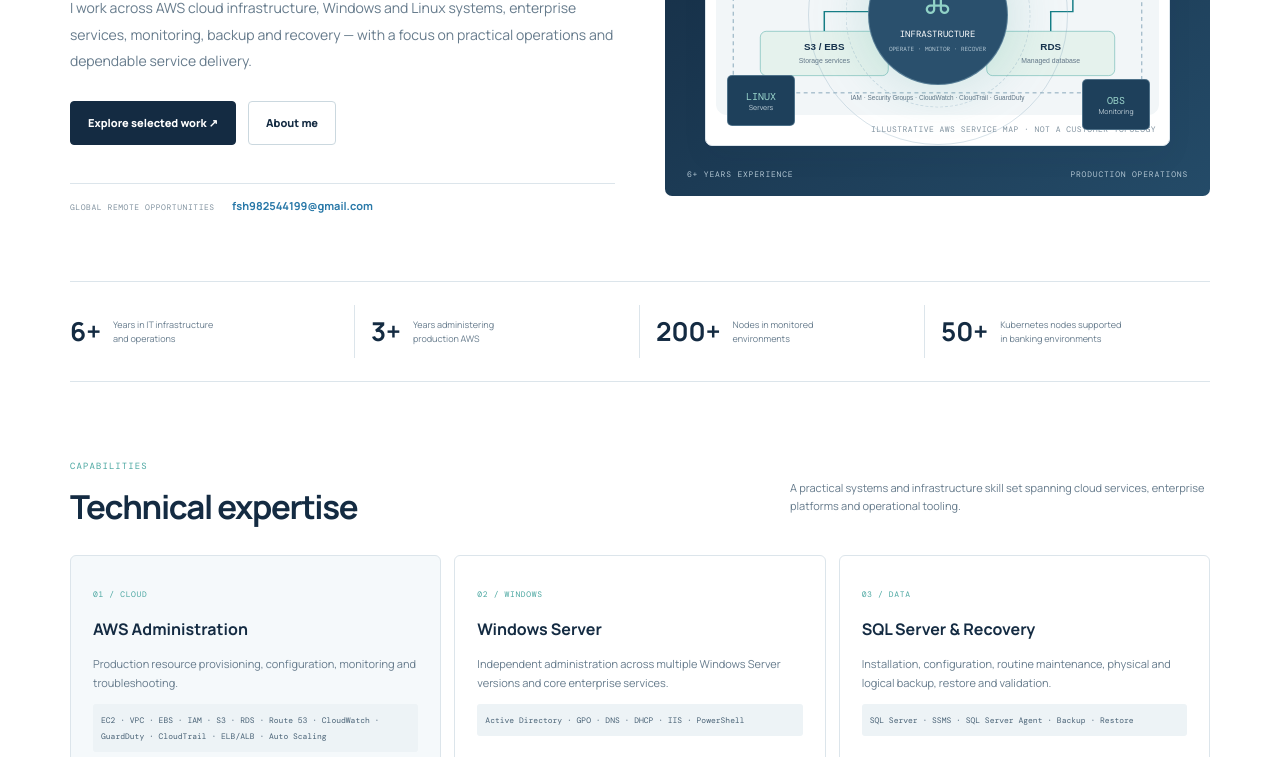
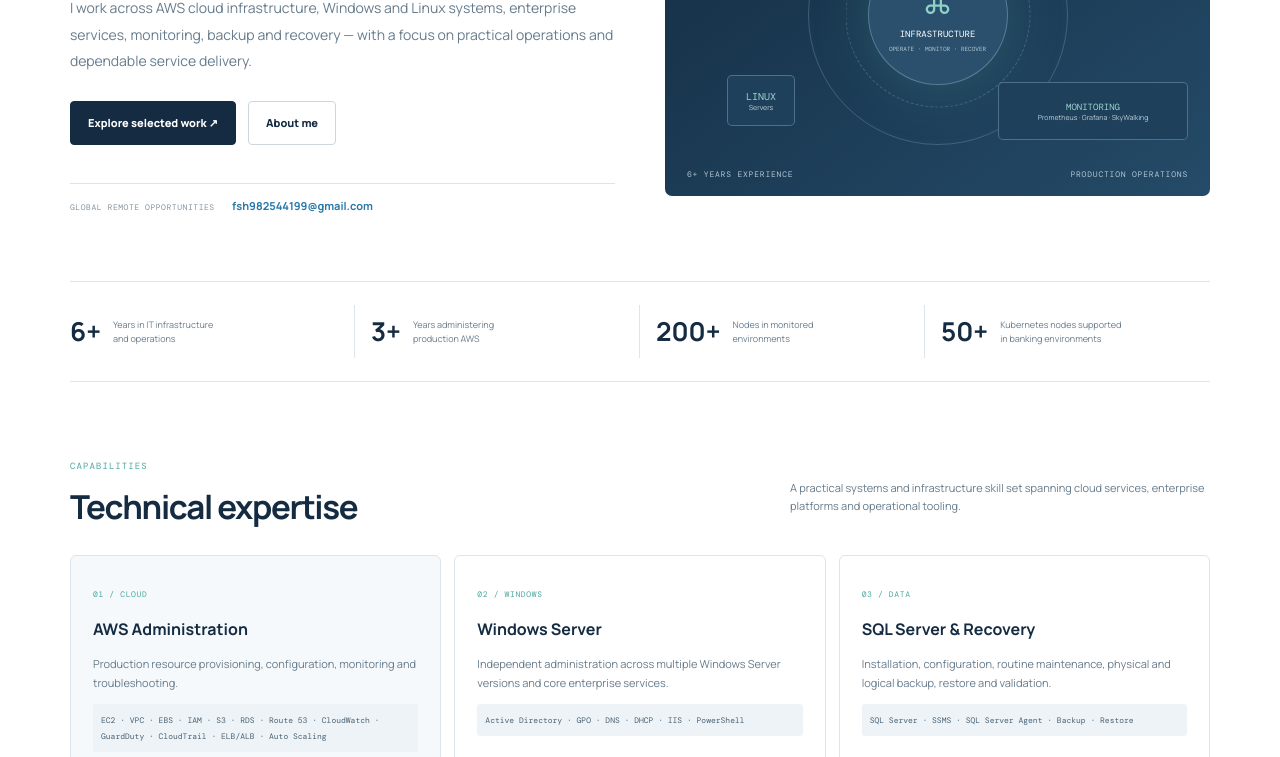
Before and after one commit to buddynotshotme/buddynotshotme.github.io, a plain HTML site: page index.html in a window 1280 px wide. Shown: the part 343-1100 px from the top of the page. Drawn offline with nearby package versions, Linux system fonts and the light colour scheme.

Commit message:
Replace incorrect OBS label with actual monitoring stack

```diff
--- a/index.html
+++ b/index.html
@@ -12,7 +12,7 @@
 *{box-sizing:border-box}html{scroll-behavior:smooth;scroll-padding-top:85px}body{margin:0;font-family:Manrope,Arial,sans-serif;color:var(--ink);line-height:1.65}a{color:inherit;text-decoration:none}.wrap{width:min(1140px,calc(100% - 52px));margin:auto}
 .top{height:72px;padding:0 max(26px,calc((100% - 1140px)/2));display:flex;align-items:center;justify-content:space-between;border-bottom:1px solid var(--line);position:sticky;top:0;background:#fffffff2;backdrop-filter:blur(12px);z-index:5}.brand{font-size:12px;font-weight:800;letter-spacing:.12em;color:var(--navy)}.brand b{display:inline-grid;place-items:center;width:34px;height:34px;background:var(--navy);color:white;border-radius:8px;margin-right:9px;font:11px "DM Mono"}.top nav{display:flex;gap:26px;align-items:center;font-size:12px;font-weight:700;color:#5c7180}.top nav a:hover{color:var(--blue)}.contact-link{padding:9px 15px;border:1px solid #cbd8df;border-radius:4px}.menu{display:none}
 .hero{display:grid;grid-template-columns:1fr 1fr;gap:50px;align-items:center;padding:80px 0 68px}.eyebrow{font:9px "DM Mono";letter-spacing:.12em;color:var(--teal);margin:0 0 16px}.hero h1{font-size:clamp(42px,5vw,65px);line-height:1.08;letter-spacing:-.055em;color:var(--navy);margin:0 0 20px}.hero h1 em{font-style:normal;color:var(--blue)}.lead{font-size:14px;line-height:1.9;color:var(--muted)}.actions{display:flex;gap:12px;margin-top:26px}.btn{padding:12px 17px;border:1px solid #cbd8df;border-radius:4px;font-size:11px;font-weight:800;color:var(--navy)}.primary{background:var(--navy);color:white;border-color:var(--navy)}.email{margin-top:38px;padding-top:14px;border-top:1px solid var(--line);font:8px "DM Mono";color:#8293a0;letter-spacing:.07em}.email a{font:700 11px Manrope;color:var(--blue);margin-left:12px;letter-spacing:0}
-.visual{height:370px;border-radius:7px;background:linear-gradient(145deg,#142b42,#244b68);position:relative;overflow:hidden;color:white}.vtop,.vbottom{position:absolute;left:22px;right:22px;display:flex;justify-content:space-between;font:8px "DM Mono";color:#b1c5d2;letter-spacing:.1em}.vtop{top:19px}.vtop span{color:#91d3bd}.vbottom{bottom:17px}.orbit{position:absolute;border:1px solid #86a9bd55;border-radius:50%;left:50%;top:51%;transform:translate(-50%,-50%)}.o1{width:260px;height:260px}.o2{width:185px;height:185px;border-style:dashed}.core{position:absolute;left:50%;top:51%;transform:translate(-50%,-50%);width:140px;height:140px;border-radius:50%;background:#2a506d;border:1px solid #8ab1c477;display:flex;align-items:center;justify-content:center;flex-direction:column;font-size:31px;color:#91d2c7;box-shadow:0 0 55px #4ba7a144}.core b{font:9px "DM Mono";color:white}.core small{font:6px "DM Mono";color:#b4c8d5;margin-top:5px}.node{position:absolute;width:68px;height:51px;border:1px solid #86a9bd77;border-radius:5px;background:#1e405b;display:flex;align-items:center;justify-content:center;flex-direction:column;font:10px "DM Mono";color:#9bd5cc}.node small{font:7px Manrope;color:#c1d0d9}.n1{top:80px;left:48px}.n2{top:98px;right:40px}.n3{bottom:70px;left:62px}.n4{bottom:66px;right:60px}
+.visual{height:370px;border-radius:7px;background:linear-gradient(145deg,#142b42,#244b68);position:relative;overflow:hidden;color:white}.vtop,.vbottom{position:absolute;left:22px;right:22px;display:flex;justify-content:space-between;font:8px "DM Mono";color:#b1c5d2;letter-spacing:.1em}.vtop{top:19px}.vtop span{color:#91d3bd}.vbottom{bottom:17px}.orbit{position:absolute;border:1px solid #86a9bd55;border-radius:50%;left:50%;top:51%;transform:translate(-50%,-50%)}.o1{width:260px;height:260px}.o2{width:185px;height:185px;border-style:dashed}.core{position:absolute;left:50%;top:51%;transform:translate(-50%,-50%);width:140px;height:140px;border-radius:50%;background:#2a506d;border:1px solid #8ab1c477;display:flex;align-items:center;justify-content:center;flex-direction:column;font-size:31px;color:#91d2c7;box-shadow:0 0 55px #4ba7a144}.core b{font:9px "DM Mono";color:white}.core small{font:6px "DM Mono";color:#b4c8d5;margin-top:5px}.node{position:absolute;width:68px;height:51px;border:1px solid #86a9bd77;border-radius:5px;background:#1e405b;display:flex;align-items:center;justify-content:center;flex-direction:column;font:10px "DM Mono";color:#9bd5cc}.node small{font:7px Manrope;color:#c1d0d9}.n1{top:80px;left:48px}.n2{top:98px;right:40px}.n3{bottom:70px;left:62px}.n4{bottom:56px;right:22px;width:190px;height:58px;font-size:9px}.n4 small{font-size:7px;text-align:center;white-space:normal;padding:0 4px}
 .metrics{display:grid;grid-template-columns:repeat(4,1fr);border-block:1px solid var(--line);padding:23px 0}.metrics div{display:flex;align-items:center;gap:12px;padding:5px 16px;border-right:1px solid var(--line)}.metrics div:first-child{padding-left:0}.metrics div:last-child{border:0}.metrics b{font-size:26px;color:var(--navy)}.metrics span{font-size:9px;color:var(--muted);line-height:1.5}
 .section{padding:78px 0}.head{display:flex;justify-content:space-between;align-items:end;gap:30px;margin-bottom:29px}.head h2{font-size:33px;line-height:1.15;letter-spacing:-.04em;color:var(--navy);margin:0}.head>p{max-width:420px;font-size:11px;color:var(--muted)}.skills{display:grid;grid-template-columns:repeat(3,1fr);gap:13px}.skills article{padding:22px;border:1px solid var(--line);border-radius:6px;min-height:205px}.skills article:first-child{background:#f5f9fb}.skills small,.project small{font:8px "DM Mono";letter-spacing:.08em;color:var(--teal)}.skills h3,.project h3{color:var(--navy)}.skills h3{font-size:16px;margin:12px 0 6px}.skills p,.project p{font-size:11px;color:var(--muted);line-height:1.75}.tags{font:8px "DM Mono";color:#496276;background:#edf3f6;padding:8px;border-radius:3px;line-height:2;margin-top:12px}
 .project{display:grid;grid-template-columns:1fr .85fr;gap:30px;align-items:center;padding:27px 0;border-top:1px solid var(--line)}.feature{padding:29px;background:#f7fafb;border:1px solid var(--line);border-radius:7px;margin-bottom:14px}.project h3{font-size:19px;margin:7px 0}.project ul{padding-left:17px;color:#586d7d;font-size:10.5px;line-height:1.8}.cloud{display:grid;grid-template-columns:repeat(2,1fr);gap:8px;padding:18px;background:#eaf1f5;border:1px solid #d7e2e8;border-radius:5px}.cloud b,.flow b{padding:11px;background:white;text-align:center;color:var(--navy);font:9px "DM Mono";border:1px solid var(--line)}.cloud small{grid-column:span 2;text-align:center;color:#8293a0;font:7px "DM Mono"}.flow{background:#f4f8fa;border:1px solid var(--line);border-radius:5px;padding:18px;display:grid;gap:7px;text-align:center}.flow b.ok{background:#e9f5f1;color:#287c6e}.note{font-size:9px!important;color:#8b6b45!important}
@@ -23,7 +23,7 @@
 <body>
 <header class="top"><a class="brand" href="#home"><b>SF</b> SHIHAO FAN</a><button class="menu" aria-label="Toggle navigation">☰</button><nav><a href="#expertise">Expertise</a><a href="#work">Selected Work</a><a href="#operations">Operations</a><a href="#about">About</a><a class="contact-link" href="mailto:fsh982544199@gmail.com">Contact</a></nav></header>
 <main id="home">
-<section class="hero wrap"><div><p class="eyebrow">SYSTEMS ADMINISTRATION · AWS · INFRASTRUCTURE OPERATIONS</p><h1>Reliable systems.<br><em>Clear operations.</em></h1><p class="lead">I work across AWS cloud infrastructure, Windows and Linux systems, enterprise services, monitoring, backup and recovery — with a focus on practical operations and dependable service delivery.</p><div class="actions"><a class="btn primary" href="#work">Explore selected work ↗</a><a class="btn" href="#about">About me</a></div><div class="email">GLOBAL REMOTE OPPORTUNITIES <a href="mailto:fsh982544199@gmail.com">fsh982544199@gmail.com</a></div></div><div class="visual"><div class="vtop">OPERATIONS SNAPSHOT <span>● ACTIVE</span></div><div class="orbit o1"></div><div class="orbit o2"></div><div class="core">⌘<b>INFRASTRUCTURE</b><small>OPERATE · MONITOR · RECOVER</small></div><i class="node n1">AWS<small>Cloud</small></i><i class="node n2">WIN<small>Systems</small></i><i class="node n3">LINUX<small>Servers</small></i><i class="node n4">OBS<small>Monitoring</small></i><div class="vbottom">6+ YEARS EXPERIENCE <span>PRODUCTION OPERATIONS</span></div><figure class="visual-proof"><img src="assets/aws-architecture.svg" alt="AWS service relationship diagram"><figcaption>ILLUSTRATIVE AWS SERVICE MAP · NOT A CUSTOMER TOPOLOGY</figcaption></figure></div></section>
+<section class="hero wrap"><div><p class="eyebrow">SYSTEMS ADMINISTRATION · AWS · INFRASTRUCTURE OPERATIONS</p><h1>Reliable systems.<br><em>Clear operations.</em></h1><p class="lead">I work across AWS cloud infrastructure, Windows and Linux systems, enterprise services, monitoring, backup and recovery — with a focus on practical operations and dependable service delivery.</p><div class="actions"><a class="btn primary" href="#work">Explore selected work ↗</a><a class="btn" href="#about">About me</a></div><div class="email">GLOBAL REMOTE OPPORTUNITIES <a href="mailto:fsh982544199@gmail.com">fsh982544199@gmail.com</a></div></div><div class="visual"><div class="vtop">OPERATIONS SNAPSHOT <span>● ACTIVE</span></div><div class="orbit o1"></div><div class="orbit o2"></div><div class="core">⌘<b>INFRASTRUCTURE</b><small>OPERATE · MONITOR · RECOVER</small></div><i class="node n1">AWS<small>Cloud</small></i><i class="node n2">WIN<small>Systems</small></i><i class="node n3">LINUX<small>Servers</small></i><i class="node n4">MONITORING<small>Prometheus · Grafana · SkyWalking</small></i><div class="vbottom">6+ YEARS EXPERIENCE <span>PRODUCTION OPERATIONS</span></div></div></section>
 <section class="metrics wrap"><div><b>6+</b><span>Years in IT infrastructure<br>and operations</span></div><div><b>3+</b><span>Years administering<br>production AWS</span></div><div><b>200+</b><span>Nodes in monitored<br>environments</span></div><div><b>50+</b><span>Kubernetes nodes supported<br>in banking environments</span></div></section>
 <section id="expertise" class="wrap section"><header class="head"><div><p class="eyebrow">CAPABILITIES</p><h2>Technical expertise</h2></div><p>A practical systems and infrastructure skill set spanning cloud services, enterprise platforms and operational tooling.</p></header><div class="skills">
 <article><small>01 / CLOUD</small><h3>AWS Administration</h3><p>Production resource provisioning, configuration, monitoring and troubleshooting.</p><div class="tags">EC2 · VPC · EBS · IAM · S3 · RDS · Route 53 · CloudWatch · GuardDuty · CloudTrail · ELB/ALB · Auto Scaling</div></article>
```
